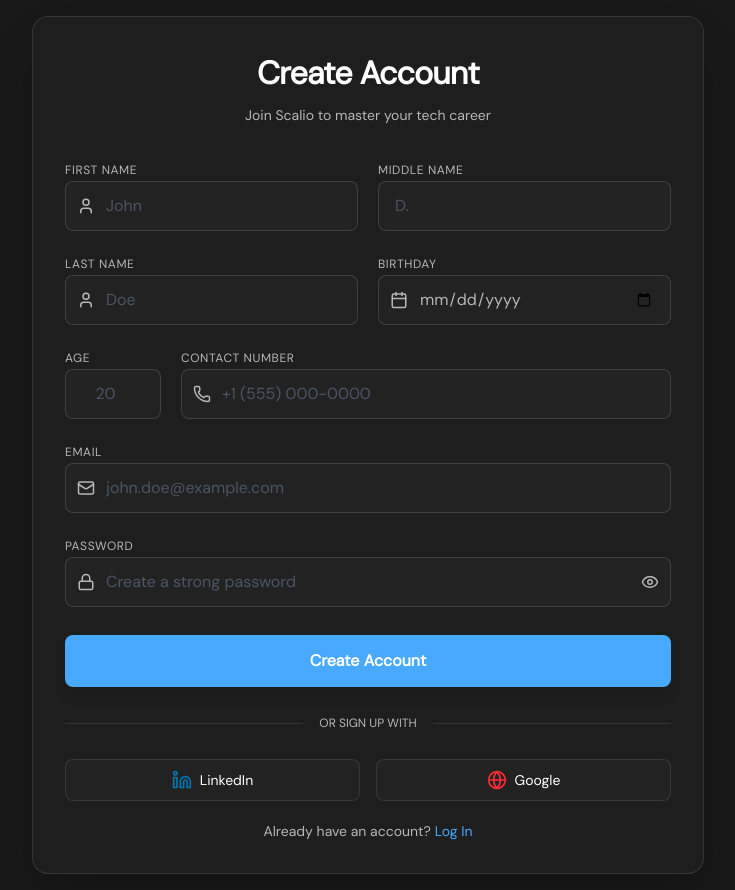
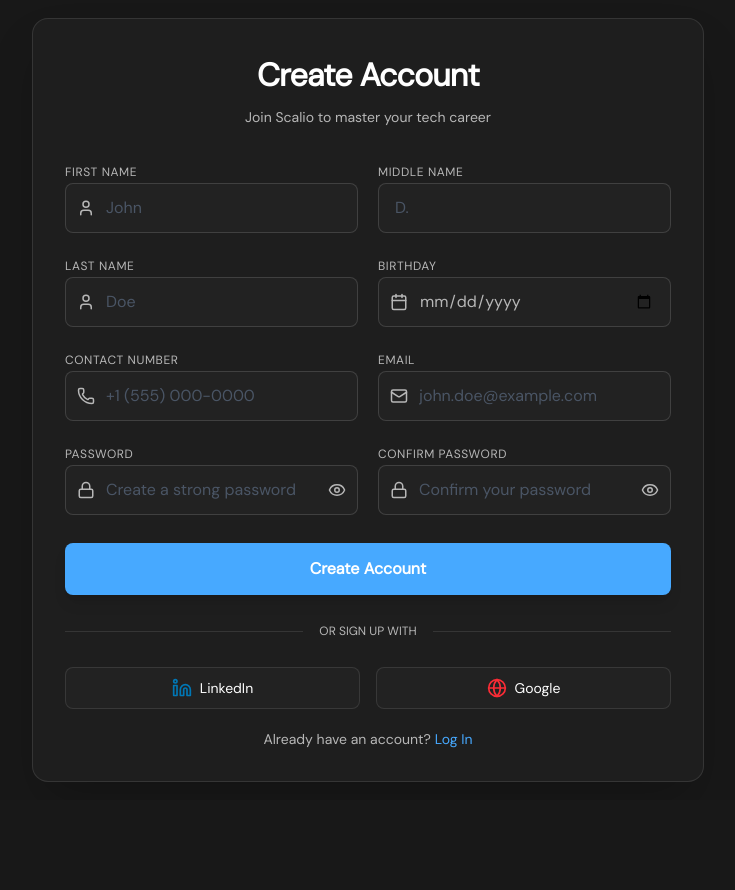
Before and after one commit to blckzr/Scalio, a React (Vite) app in the folder client/: page /registration in a window 1280 px wide. Shown: the whole page, without its empty margins (272-1007 px from the left). After the commit the page ends 800 px from the top, so only its background shows below. Built offline with nearby package versions, Linux system fonts and the light colour scheme.

Commit message:
[chore] Changed layout for Registration and Changed Website Name

```diff
--- a/client/index.html
+++ b/client/index.html
@@ -1,10 +1,10 @@
-<!doctype html>
+<!DOCTYPE html>
 <html lang="en">
   <head>
     <meta charset="UTF-8" />
     <link rel="icon" type="image/svg+xml" href="/vite.svg" />
     <meta name="viewport" content="width=device-width, initial-scale=1.0" />
-    <title>client</title>
+    <title>Scalio</title>
   </head>
   <body>
     <div id="root"></div>
--- a/client/src/pages/auth/RegistrationPage.tsx
+++ b/client/src/pages/auth/RegistrationPage.tsx
@@ -15,6 +15,7 @@
 const RegistrationPage = () => {
   // We use this to toggle password visibility if needed (reusing logic from Login)
   const [showPassword, setShowPassword] = useState(false);
+  const [showConfirmPassword, setShowConfirmPassword] = useState(false);
 
   return (
     // 1. Global Dark Background Container
@@ -117,21 +118,9 @@
             </div>
 
             {/* --- Row 3: Age (Small) & Contact Number (Wide) --- */}
-            <div className="flex gap-5">
-              {/* Age - Kept small as per wireframe */}
-              <div className="w-24 space-y-1">
-                <label className="text-xs font-medium text-accent uppercase tracking-wider">
-                  Age
-                </label>
-                <input
-                  type="number"
-                  placeholder="20"
-                  className="input-field pl-4 text-center"
-                />
-              </div>
-
+            <div className="grid grid-cols-1 md:grid-cols-2 gap-5">
               {/* Contact Number - Takes remaining space */}
-              <div className="flex-1 space-y-1">
+              <div className="space-y-1">
                 <label className="text-xs font-medium text-accent uppercase tracking-wider">
                   Contact Number
                 </label>
@@ -149,9 +138,7 @@
                   />
                 </div>
               </div>
-            </div>
 
-            {/* --- Row 4: Email --- */}
               <div className="space-y-1">
                 <label className="text-xs font-medium text-accent uppercase tracking-wider">
                   Email
@@ -170,8 +157,11 @@
                   />
                 </div>
               </div>
+            </div>
 
-            {/* --- Row 5: Password --- */}
+            {/* --- Row 4: Password --- */}
+            <div className="grid grid-cols-1 md:grid-cols-2 gap-5">
+              {/* Password Field */}
               <div className="space-y-1">
                 <label className="text-xs font-medium text-accent uppercase tracking-wider">
                   Password
@@ -197,6 +187,40 @@
                     {/* Import Eye/EyeOff from lucide-react first */}
                     {showPassword ? <EyeOff size={18} /> : <Eye size={18} />}
                   </button>
+                </div>
+              </div>
+
+              {/* Confirm Password Field */}
+              <div className="space-y-1">
+                <label className="text-xs font-medium text-accent uppercase tracking-wider">
+                  Confirm Password
+                </label>
+                <div className="relative group">
+                  <div className="absolute inset-y-0 left-0 pl-3 flex items-center pointer-events-none">
+                    <Lock
+                      size={18}
+                      className="text-accent group-focus-within:text-primary transition-colors"
+                    />
+                  </div>
+                  <input
+                    type={showPassword ? "text" : "password"}
+                    placeholder="Confirm your password"
+                    className="input-field"
+                  />
+                  {/* ADD THIS BUTTON to use setShowPassword */}
+                  <button
+                    type="button"
+                    onClick={() => setShowConfirmPassword(!showConfirmPassword)} // <--- Used here!
+                    className="absolute inset-y-0 right-0 pr-3 flex items-center text-accent hover:text-white cursor-pointer"
+                  >
+                    {/* Import Eye/EyeOff from lucide-react first */}
+                    {showConfirmPassword ? (
+                      <EyeOff size={18} />
+                    ) : (
+                      <Eye size={18} />
+                    )}
+                  </button>
+                </div>
               </div>
             </div>
 
```
Lines whose indentation alone changed are shown as unchanged.
